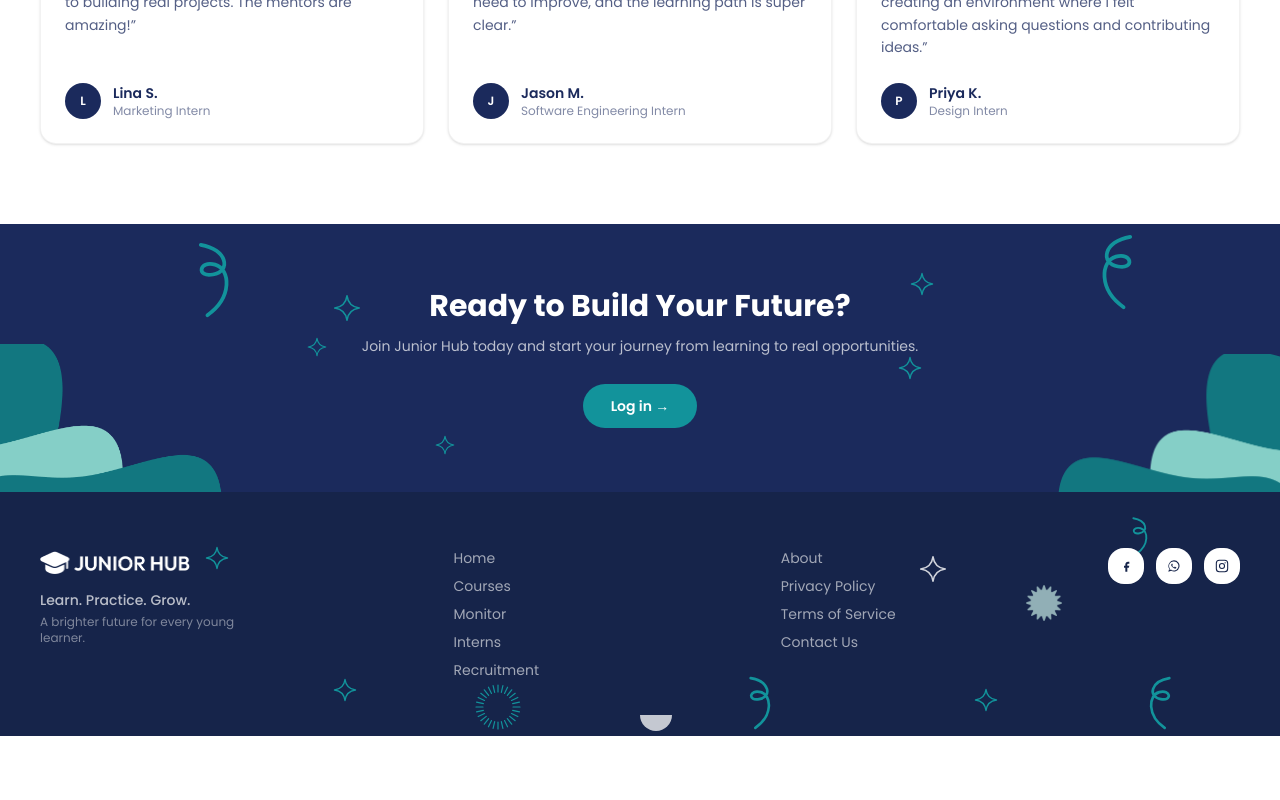
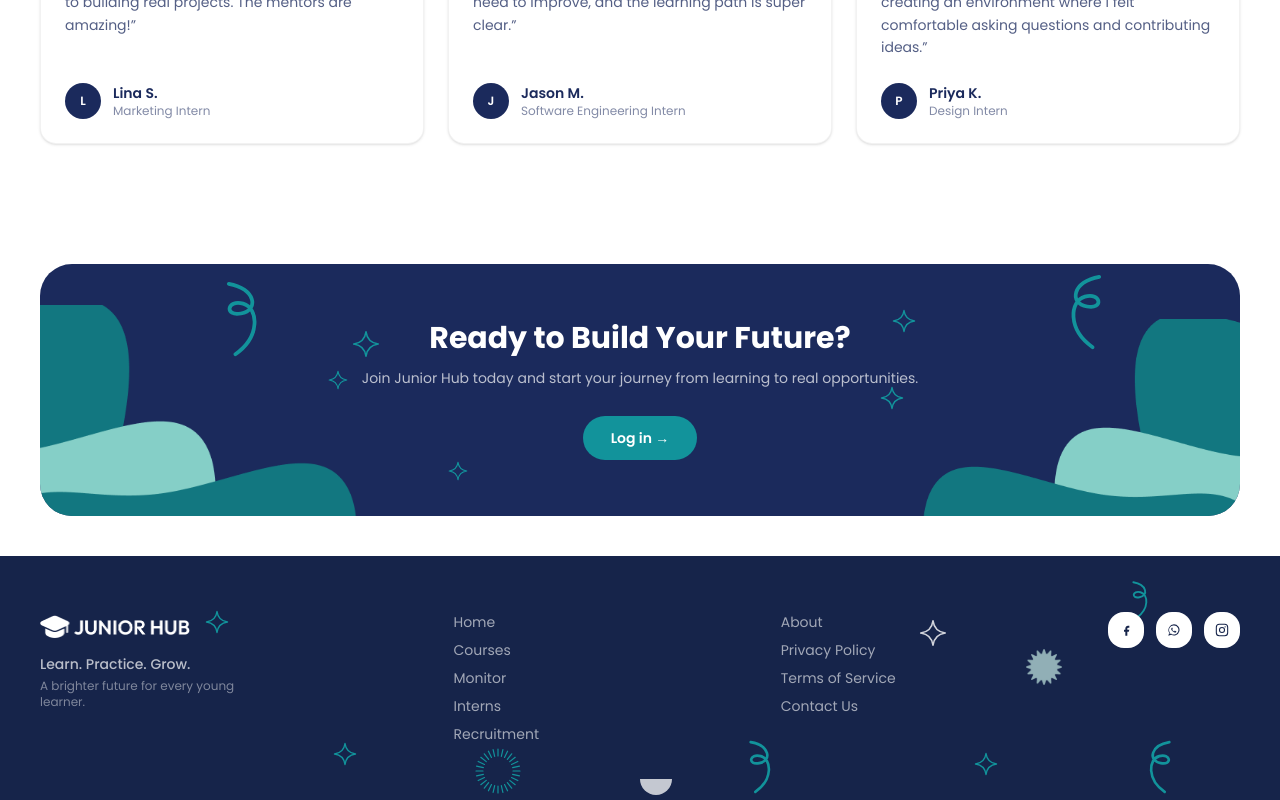
Before and after one commit to junior-hub-eg/Frontend, a Next.js app: page / in a window 1280 px wide. Shown: the part 2567-3367 px from the top of the page. Before the commit the page ends 3303 px from the top, so only its background shows below. Built offline with nearby package versions, Linux system fonts and the light colour scheme.

Commit message:
Make CTA band an inset rounded card to match Figma
Wrap the CTA in a white section with a rounded-[32px] navy card
instead of a full-bleed band, and enlarge the corner blob decorations
so they reach further into the card like the Figma reference.

```diff
--- a/components/Landing/CtaBand.tsx
+++ b/components/Landing/CtaBand.tsx
@@ -5,13 +5,14 @@ import { Sparkle } from "./LandingDecorations";
 
 export function CtaBand() {
   return (
-    <section className="relative overflow-hidden bg-[#1b2a5c] py-16">
+    <section className="bg-white px-6 py-10 lg:px-10">
+      <div className="relative mx-auto max-w-7xl overflow-hidden rounded-[32px] bg-[#1b2a5c] py-14">
         <Image
           src="/images/Landing%20Page/Group%20172.png"
           alt=""
           width={419}
           height={277}
-        className="pointer-events-none absolute bottom-0 left-0 w-40 opacity-90 sm:w-56"
+          className="pointer-events-none absolute bottom-0 left-0 w-44 opacity-90 sm:w-64 lg:w-80"
           aria-hidden
         />
         <Image
@@ -19,7 +20,7 @@ export function CtaBand() {
           alt=""
           width={450}
           height={277}
-        className="pointer-events-none absolute bottom-0 right-0 w-40 opacity-90 sm:w-56"
+          className="pointer-events-none absolute bottom-0 right-0 w-44 opacity-90 sm:w-64 lg:w-80"
           aria-hidden
         />
 
@@ -44,6 +45,7 @@ export function CtaBand() {
             Log in →
           </Link>
         </div>
+      </div>
     </section>
   );
 }
```
Lines whose indentation alone changed are shown as unchanged.
